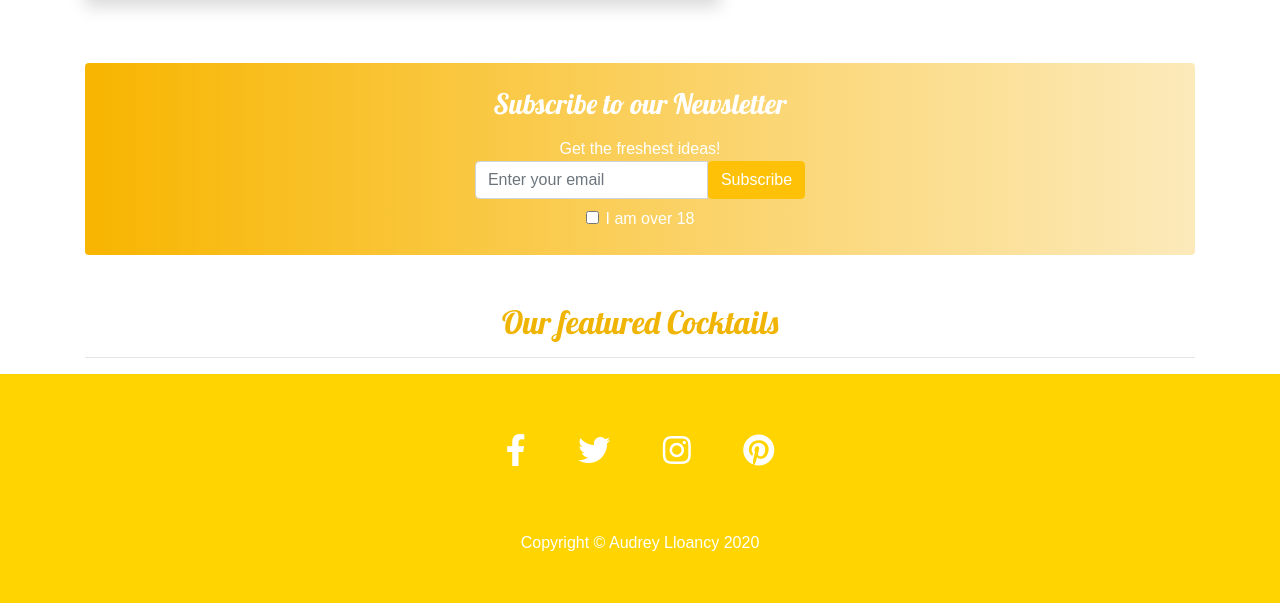
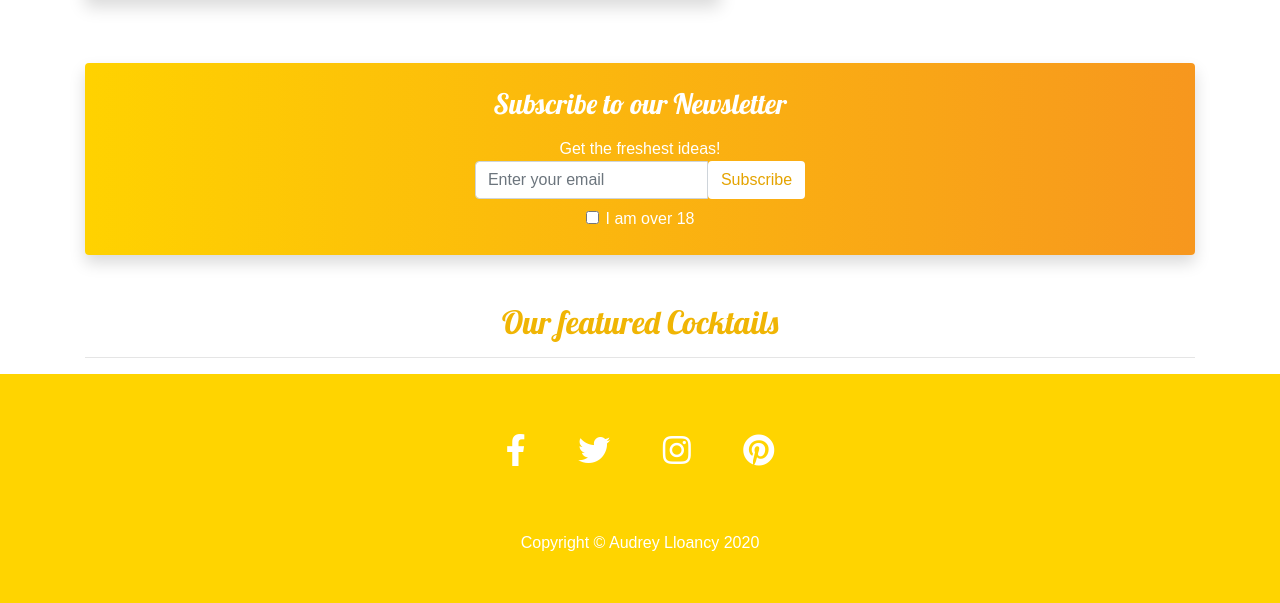
Before and after one commit to AudreyLL88/MS3__Sante, a Flask app: page / in a window 1280 px wide. Shown: the part 1061-1664 px from the top of the page. Run offline with Flask 2, Linux system fonts and the light colour scheme; data that the repository does not hold is empty; some libraries are stand-ins or nearby versions.

Commit message:
Change button deesign of cards in cocktails.html and change color gradient in index.html

```diff
--- a/static/css/styles.css
+++ b/static/css/styles.css
@@ -289,15 +289,17 @@ footer a {
 /* Subscription card */
 
 .subscribe {
-	background: #fceabb;
-	/* fallback for old browsers */
-	background: -webkit-linear-gradient(to right, #f8b500, #fceabb);
-	/* Chrome 10-25, Safari 5.1-6 */
-	background: linear-gradient(to right, #f8b500, #fceabb);
-	/* W3C, IE 10+/ Edge, Firefox 16+, Chrome 26+, Opera 12+, Safari 7+ */
+	background: #F7971E;  /* fallback for old browsers */
+    background: -webkit-linear-gradient(to right, #FFD200, #F7971E);  /* Chrome 10-25, Safari 5.1-6 */
+    background: linear-gradient(to right, #FFD200, #F7971E); /* W3C, IE 10+/ Edge, Firefox 16+, Chrome 26+, Opera 12+, Safari 7+ */
 	display: flex;
 	justify-content: center;
 	align-items: center;
+}
+
+.btn-subscription {
+    color: var(--first-color-darken);
+    background-color: white;
 }
 
 
--- a/templates/index.html
+++ b/templates/index.html
@@ -6,12 +6,12 @@
         <section class="home">
             <div class="home__container bd-grid">
                 <div class="home__img">
-                    <img src="static/img/Layer_0.png" alt="" data-speed="2" class="move">
+                    <img src="static/img/Layer_0.png" alt="" data-speed="3" class="move">
                     <img src="static/img/Layer_1.png" alt="" data-speed="2" class="move">
-                    <img src="static/img/Layer_2.png" alt="" data-speed="2" class="move">
-                    <img src="static/img/Layer_3.png" alt="" data-speed="-2" class="move">
-                    <img src="static/img/Layer_4.png" alt="" data-speed="-2" class="move">
-                    <img src="static/img/Layer_5.png" alt="" data-speed="2" class="move">
+                    <img src="static/img/Layer_2.png" alt="" data-speed="1" class="move">
+                    <img src="static/img/Layer_3.png" alt="" data-speed="0" class="move">
+                    <img src="static/img/Layer_4.png" alt="" data-speed="-1" class="move">
+                    <img src="static/img/Layer_5.png" alt="" data-speed="-2" class="move">
                 </div>
                 <div class="home__data">
                     <h1 class="home__title">No Bar?<br> No Problem.</h1>
@@ -63,7 +63,7 @@
             </div>
 
             <!-- Subscription call to action  -->
-            <div class="subscribe text-white my-5 py-4 text-center border-0 rounded">
+            <div class="subscribe text-white my-5 py-4 text-center border-0 rounded shadow">
                     <div class="row">
                         <div class="col-12 text-center subscribe-body">
                             <div class="subscribe-title">
@@ -72,12 +72,12 @@
                                 <div class="input-group">
                                     <input type="email" class="form-control" placeholder="Enter your email">
                                     <span class="input-group-btn">
-                                        <button class="btn btn-warning text-white" type="submit">Subscribe</button>
+                                        <button class="btn btn-subscription" type="submit">Subscribe</button>
                                     </span>
                                 </div>
                                 <div class="form-check mt-2">
                                     <input class="form-check-input" type="checkbox" id="autoSizingCheck">
-                                    <label class="form-check-label" for="autoSizingCheck">
+                                    <label class="form-check-label" for="autoSizingCheck" required>
                                         I am over 18
                                     </label>
                                 </div>
@@ -110,7 +110,7 @@
                                         <i class="fa fa-star" aria-hidden="true"></i>
 			                        </p>
                                 </div>
-                                <a src="{{url_for('get_cocktail', cocktail_id=c5fbd7042ba8eb9182e0071c4)}}" class="cocktail-btn btn btn-small btn-warning text-white p-3 m-3 border border-warning ">Try</a>
+                                <a src="{{url_for('get_cocktail', cocktail_id=cocktail._id)}}" class="cocktail-btn btn btn-small btn-warning text-white p-3 m-3 border border-warning ">Try</a>
                             </div>
                         </div>
                     {% endfor %}
```
Also changed, not shown: templates/cocktails.html (+20 -12 lines).
